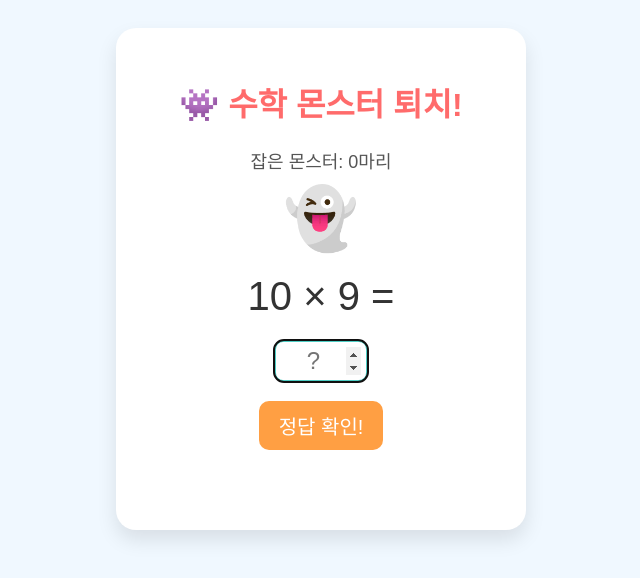
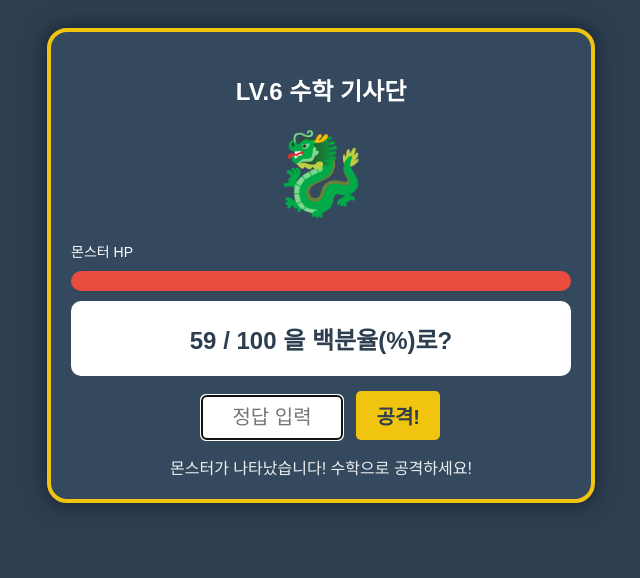
Before and after one commit to JjagaToong/Elementary-school-math, a plain HTML site: page index.html in a window 1280 px wide. Shown: the whole page, without its empty margins (319-959 px from the left). Drawn offline with Linux system fonts and the light colour scheme.

Commit message:
Replace math game for 3rd grade with 6th grade version

```diff
--- a/index.html
+++ b/index.html
@@ -2,54 +2,60 @@
 <html lang="ko">
 <head>
     <meta charset="UTF-8">
-    <title>초등 3학년 수학 탐험대</title>
+    <title>6학년 수학 마스터: 몬스터 레이드</title>
     <style>
-        body { font-family: 'Arial', sans-serif; text-align: center; background-color: #f0f8ff; padding: 20px; }
-        #game-container { background: white; border-radius: 20px; padding: 30px; box-shadow: 0 10px 20px rgba(0,0,0,0.1); display: inline-block; min-width: 350px; }
-        h1 { color: #ff6b6b; }
-        .problem { font-size: 40px; margin: 20px; color: #333; }
-        input { font-size: 24px; width: 80px; text-align: center; border: 3px solid #4ecdc4; border-radius: 10px; padding: 5px; }
-        button { font-size: 20px; background: #ff9f43; color: white; border: none; border-radius: 10px; padding: 10px 20px; cursor: pointer; transition: 0.3s; }
-        button:hover { background: #ee5253; }
-        #message { margin-top: 20px; font-size: 20px; font-weight: bold; height: 30px; }
-        .score { font-size: 18px; color: #555; margin-bottom: 10px; }
-        .monster { font-size: 60px; margin: 10px; transition: transform 0.2s; }
+        body { font-family: 'Malgun Gothic', sans-serif; background-color: #2c3e50; color: white; text-align: center; padding: 20px; }
+        #game-container { background: #34495e; border: 4px solid #f1c40f; border-radius: 20px; padding: 20px; display: inline-block; width: 90%; max-width: 500px; box-shadow: 0 0 20px rgba(0,0,0,0.5); }
+        .stat-bar { background: #eee; height: 20px; border-radius: 10px; margin: 10px 0; overflow: hidden; }
+        #hp-fill { background: #e74c3c; width: 100%; height: 100%; transition: 0.5s; }
+        #monster-img { font-size: 80px; margin: 20px; }
+        .problem-box { background: white; color: #2c3e50; padding: 20px; border-radius: 10px; font-size: 24px; font-weight: bold; margin-bottom: 15px; }
+        input { font-size: 20px; width: 120px; padding: 10px; border-radius: 5px; border: none; text-align: center; }
+        button { font-size: 20px; background: #f1c40f; color: #2c3e50; border: none; padding: 10px 20px; border-radius: 5px; cursor: pointer; font-weight: bold; margin-left: 10px; }
+        button:hover { background: #d4ac0d; }
+        #log { margin-top: 15px; font-size: 16px; color: #ecf0f1; min-height: 20px; }
     </style>
 </head>
 <body>
 
 <div id="game-container">
-    <h1>👾 수학 몬스터 퇴치!</h1>
-    <div class="score">잡은 몬스터: <span id="score">0</span>마리</div>
-    <div id="monster-img" class="monster">👻</div>
-    <div class="problem" id="question">준비 시작!</div>
-    <input type="number" id="answer" placeholder="?" onkeyup="if(window.event.keyCode==13){checkAnswer()}">
-    <br><br>
-    <button onclick="checkAnswer()">정답 확인!</button>
-    <div id="message"></div>
+    <h2>LV.6 수학 기사단</h2>
+    <div id="monster-img">🐉</div>
+    <div style="text-align: left; font-size: 14px;">몬스터 HP</div>
+    <div class="stat-bar"><div id="hp-fill"></div></div>
+
+    <div class="problem-box" id="question">문제를 불러오는 중...</div>
+
+    <input type="text" id="answer" placeholder="정답 입력" onkeyup="if(window.event.keyCode==13){attack()}">
+    <button onclick="attack()">공격!</button>
+
+    <div id="log">몬스터가 나타났습니다! 수학으로 공격하세요!</div>
 </div>
 
 <script>
-    let currentAns = 0;
-    let score = 0;
-    const monsters = ['👻', '👹', '👾', '👽', '🤖', '🐲'];
+    let hp = 100;
+    let currentAnswer = 0;
+    const monsters = ['🐉', '👹', '🔱', '🛸', '🐘'];
 
-    function makeProblem() {
-        // 3학년 수준의 곱셈과 나눗셈 섞기
-        const type = Math.random() > 0.5 ? 'mul' : 'div';
+    function makeQuestion() {
+        const type = Math.floor(Math.random() * 3);
         let qText = "";
 
-        if (type === 'mul') {
-            let n1 = Math.floor(Math.random() * 9) + 2; // 2~9단
-            let n2 = Math.floor(Math.random() * 9) + 1;
-            currentAns = n1 * n2;
-            qText = `${n1} × ${n2} = `;
-        } else {
-            let n2 = Math.floor(Math.random() * 8) + 2; // 나누는 수
-            let ans = Math.floor(Math.random() * 9) + 1; // 몫
-            let n1 = n2 * ans; // 나누어지는 수
-            currentAns = ans;
-            qText = `${n1} ÷ ${n2} = `;
+        if (type === 0) { // 소수의 곱셈/나눗셈
+            let n1 = (Math.random() * 5 + 1).toFixed(1);
+            let n2 = Math.floor(Math.random() * 9) + 2;
+            currentAnswer = (parseFloat(n1) * n2).toFixed(1);
+            qText = `${n1} × ${n2} = ?`;
+        } else if (type === 1) { // 비와 비율 (백분율)
+            let total = 100;
+            let part = Math.floor(Math.random() * 90) + 5;
+            currentAnswer = part;
+            qText = `${part} / ${total} 을 백분율(%)로?`;
+        } else { // 분수의 나눗셈 (간단한 형태)
+            let bottom = Math.floor(Math.random() * 5) + 2;
+            let top = Math.floor(Math.random() * 8) + 2;
+            currentAnswer = top;
+            qText = `(${top}/${bottom}) ÷ (1/${bottom}) = ?`;
         }
 
         document.getElementById('question').innerText = qText;
@@ -57,31 +63,31 @@
         document.getElementById('answer').focus();
     }
 
-    function checkAnswer() {
+    function attack() {
         const userAns = document.getElementById('answer').value;
-        const msg = document.getElementById('message');
-        const monster = document.getElementById('monster-img');
+        const log = document.getElementById('log');
+        const hpFill = document.getElementById('hp-fill');
 
-        if (parseInt(userAns) === currentAns) {
-            score++;
-            msg.innerText = "정답이야! 몬스터를 잡았어! ✨";
-            msg.style.color = "#2ecc71";
-            document.getElementById('score').innerText = score;
+        if (userAns == currentAnswer) {
+            hp -= 25;
+            log.innerText = "💥 크리티컬 히트! (정답: " + currentAnswer + ")";
+            log.style.color = "#2ecc71";
+            hpFill.style.width = hp + "%";
 
-            // 몬스터 랜덤 교체 및 애니메이션
-            monster.innerText = monsters[Math.floor(Math.random() * monsters.length)];
-            monster.style.transform = "scale(1.2)";
-            setTimeout(() => { monster.style.transform = "scale(1)"; }, 200);
-
-            makeProblem();
+            if (hp <= 0) {
+                log.innerText = "🏆 승리! 다음 몬스터가 나타납니다!";
+                hp = 100;
+                hpFill.style.width = "100%";
+                document.getElementById('monster-img').innerText = monsters[Math.floor(Math.random() * monsters.length)];
+            }
+            makeQuestion();
         } else {
-            msg.innerText = "다시 한번 생각해봐! 🧐";
-            msg.style.color = "#e74c3c";
+            log.innerText = "🛡️ 공격 실패! 다시 계산해 보세요.";
+            log.style.color = "#e74c3c";
         }
     }
 
-    // 게임 시작
-    makeProblem();
+    makeQuestion();
 </script>
 
 </body>
```
